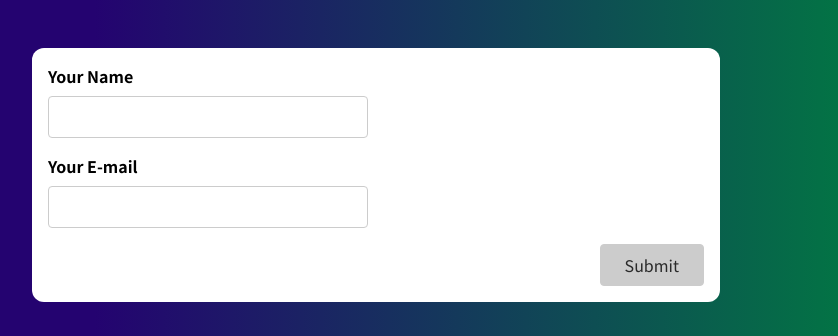
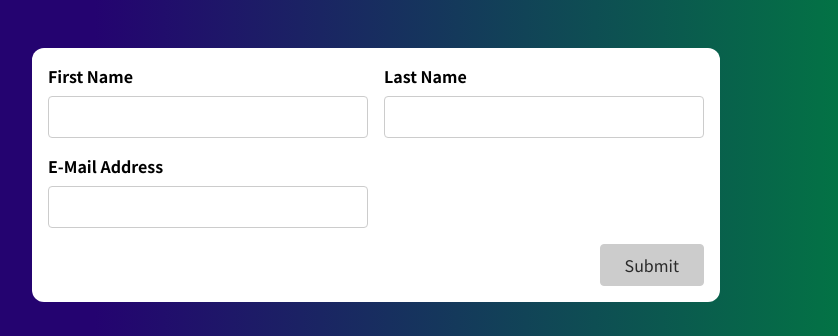
Before and after one commit to unimarta/React-forms-and-user-input-app, a React (Create React App) app: page / in a window 1280 px wide. Shown: the top 336 px of the page, without its empty margins (264-1102 px from the left). Built offline with nearby package versions, Linux system fonts and the light colour scheme.

Commit message:
Added custom useInput hook to a new form

```diff
--- a/src/App.js
+++ b/src/App.js
@@ -1,9 +1,9 @@
-import SimpleInput from './components/SimpleInput';
+import BasicForm from "./components/BasicForm";
 
 function App() {
   return (
     <div className="app">
-      <SimpleInput />
+      <BasicForm />
     </div>
   );
 }
--- a/src/components/BasicForm.js
+++ b/src/components/BasicForm.js
@@ -1,22 +1,110 @@
+import useInput from "../hooks/use-input";
+
+const isNotEmpty = (value) => value.trim() !== "";
+const isEmail = (value) => value.includes("@");
+
 const BasicForm = (props) => {
+  const {
+    value: firstNameValue,
+    isValid: firstNameIsValid,
+    hasError: firstNameHasError,
+    valueChangeHandler: firstNameChangeHandler,
+    inputBlurHandler: firstNameBlurHandler,
+    reset: resetFirstName,
+  } = useInput(isNotEmpty);
+
+  const {
+    value: lastNameValue,
+    isValid: lastNameIsValid,
+    hasError: lastNameHasError,
+    valueChangeHandler: lastNameChangeHandler,
+    inputBlurHandler: lastNameBlurHandler,
+    reset: resetLastName,
+  } = useInput(isNotEmpty);
+
+  const {
+    value: emailValue,
+    isValid: emailIsValid,
+    hasError: emailHasError,
+    valueChangeHandler: emailChangeHandler,
+    inputBlurHandler: emailBlurHandler,
+    reset: resetEmail,
+  } = useInput(isEmail);
+
+  let formIsValid = false;
+
+  if (firstNameIsValid && lastNameIsValid && emailIsValid) {
+    formIsValid = true;
+  }
+
+  const submitHandler = (event) => {
+    event.preventDefault();
+
+    if (!formIsValid) {
+      return;
+    }
+    console.log("Submitted!");
+    console.log(firstNameValue, lastNameValue, emailValue);
+
+    resetFirstName();
+    resetLastName();
+    resetEmail();
+  };
+
+  const firstNameClasses = firstNameHasError
+    ? "form-control invalid"
+    : "form-control";
+  const lastNameClasses = lastNameHasError
+    ? "form-control invalid"
+    : "form-control";
+
+  const emailClasses = emailHasError ? "form-control invalid" : "form-control";
+
   return (
-    <form>
-      <div className='control-group'>
-        <div className='form-control'>
-          <label htmlFor='name'>First Name</label>
-          <input type='text' id='name' />
+    <form onSubmit={submitHandler}>
+      <div className="control-group">
+        <div className={firstNameClasses}>
+          <label htmlFor="name">First Name</label>
+          <input
+            type="text"
+            id="name"
+            value={firstNameValue}
+            onChange={firstNameChangeHandler}
+            onBlur={firstNameBlurHandler}
+          />
+          {firstNameHasError && (
+            <p className="error-text">Please enter a first name.</p>
+          )}
         </div>
-        <div className='form-control'>
-          <label htmlFor='name'>Last Name</label>
-          <input type='text' id='name' />
+        <div className={lastNameClasses}>
+          <label htmlFor="name">Last Name</label>
+          <input
+            type="text"
+            id="name"
+            value={lastNameValue}
+            onChange={lastNameChangeHandler}
+            onBlur={lastNameBlurHandler}
+          />
+          {lastNameHasError && (
+            <p className="error-text">Please enter a last name.</p>
+          )}
         </div>
       </div>
-      <div className='form-control'>
-        <label htmlFor='name'>E-Mail Address</label>
-        <input type='text' id='name' />
+      <div className={emailClasses}>
+        <label htmlFor="name">E-Mail Address</label>
+        <input
+          type="text"
+          id="name"
+          value={emailValue}
+          onChange={emailChangeHandler}
+          onBlur={emailBlurHandler}
+        />
+        {emailHasError && (
+          <p className="error-text">Please enter a valid email address.</p>
+        )}
       </div>
-      <div className='form-actions'>
-        <button>Submit</button>
+      <div className="form-actions">
+        <button disabled={!formIsValid}>Submit</button>
       </div>
     </form>
   );
```
Also changed, not shown: 1 other file (tests, documents, lock files or other folders).
